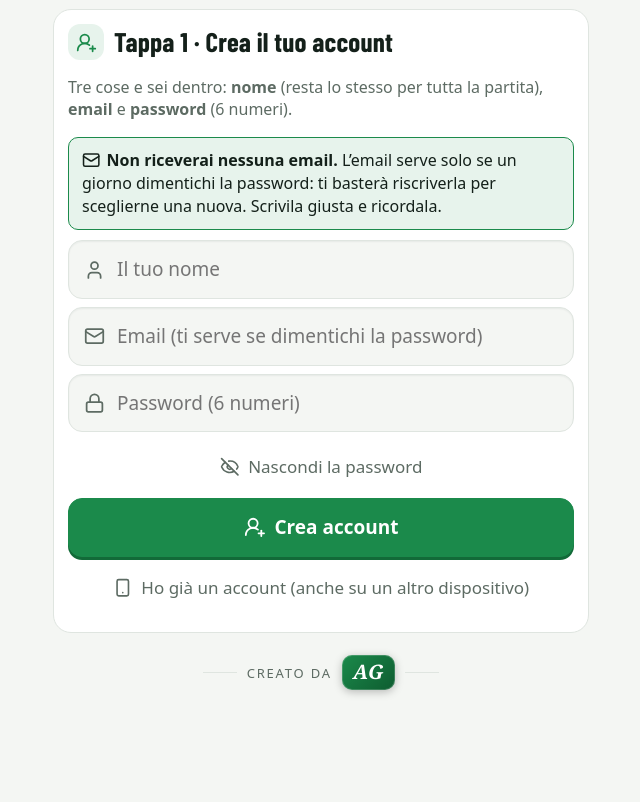
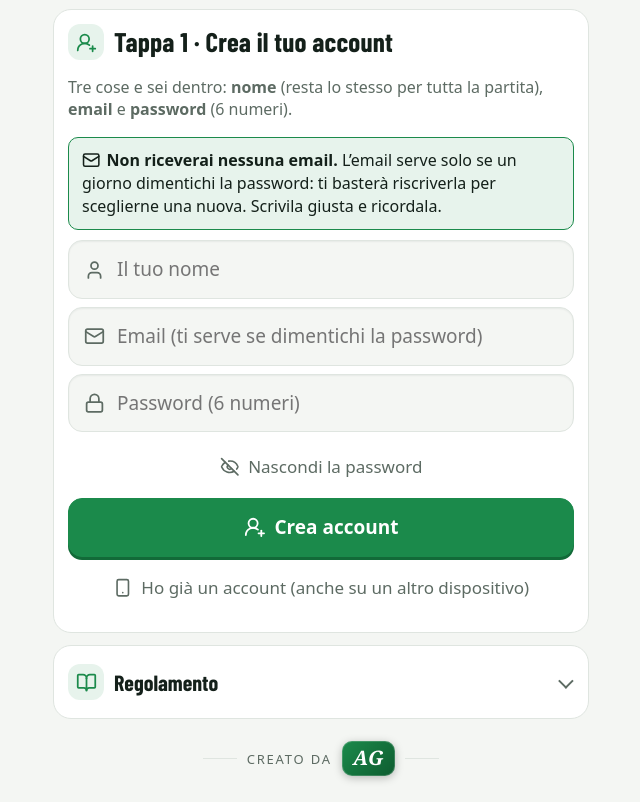
Before and after one commit to ultimo26/highlander, a plain HTML site: page index.html in a window 1280 px wide. Shown: the part 108-910 px from the top of the page, without its empty margins (319-959 px from the left). Before the commit the page ends 824 px from the top, so only its background shows below. Drawn offline with nearby package versions, Linux system fonts and the light colour scheme.

Commit message:
Add files via upload

```diff
--- a/index.html
+++ b/index.html
@@ -461,7 +461,7 @@ function regScreen(){const m=regMode,lg=m==='login',rc=m==='rec',add=!!idGet();
   +`<div class="fld">${ic('lock')}<input id="rp" class="${regShow?'':'pin'}" type="text" name="hl-pin" autocomplete="off" autocorrect="off" autocapitalize="off" spellcheck="false" data-lpignore="true" data-1p-ignore data-form-type="other" inputmode="numeric" pattern="[0-9]*" maxlength="${lg?30:6}" placeholder="${rc?'Nuova password (6 numeri)':lg?'Password':'Password (6 numeri)'}" value="${esc(regPin)}"></div><button class="link" data-a="rshow">${regShow?ic('eye-off')+'Nascondi la password':ic('eye')+'Mostra la password'}</button>`;
  return `<div class="card big"><h2>${hi(ico,(add?'Nuovo profilo — ':'')+ttl)}</h2>${intro}${f}<button class="sel" data-a="${rc?'rrec':lg?'rlog':'reg'}">${ic(rc?'key':lg?'log-in':'user-plus')}${rc?'Cambia password ed entra':lg?'Entra':'Crea account'}</button>${regMsg?`<div class="nb${/^(✅|Controllo)/.test(regMsg)?'':' w'}">${esc(regMsg)}</div>`:''}`
   +(lg?`<button class="fgt" data-a="rforgot">${ic('key')}Password dimenticata?</button><button class="link" data-a="rmode">${ic('user-plus')}Prima volta? Crea un nuovo account</button>`:rc?`<button class="link" data-a="rmode">${ic('arrow-left')}Torna all’accesso</button>`:`<button class="link" data-a="rmode">${ic('phone')}Ho già un account (anche su un altro dispositivo)</button>`)
-  +(add?`<button class="link" data-a="addcancel">${ic('arrow-left')}Annulla</button>`:'')+`</div>`}
+  +(add?`<button class="link" data-a="addcancel">${ic('arrow-left')}Annulla</button>`:'')+`</div>`+rulesBox()}
 
 /* 2 · codice partita */
 const codeForm=(btn)=>`<input id="jcd" autocapitalize="characters" autocomplete="off" placeholder="Codice partita (es. K7P4QX)" value="${esc(jcdDraft)}"><button class="sel" data-a="joinc">${ic('key')}${btn}</button><p class="mu">${esc(jmsg)}</p>`;
```
